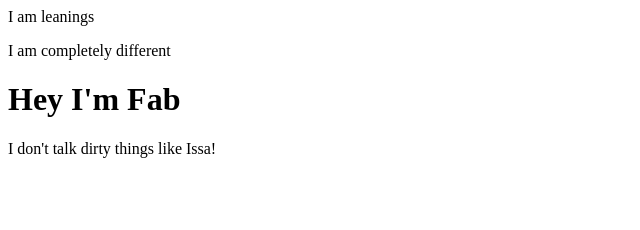
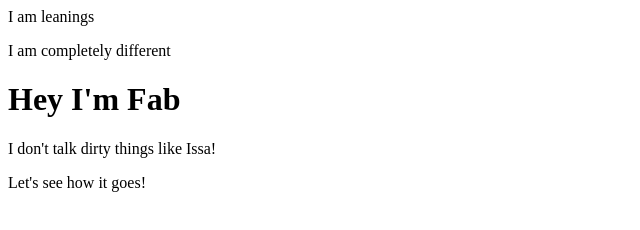
Before and after one commit to issajeanmarie/front-end-training, a plain HTML site: page index.html in a window 1280 px wide. Shown: the whole page, without its empty margins (0-640 px from the left). Drawn offline with Linux system fonts and the light colour scheme.

Commit message:
Let's see

```diff
--- a/index.html
+++ b/index.html
@@ -13,5 +13,6 @@
 
 		<h1>Hey I'm Fab</h1>
 		<p>I don't talk dirty things like Issa!</p>
+		<p>Let's see how it goes!</p>
 	</body>
 </html>
```
